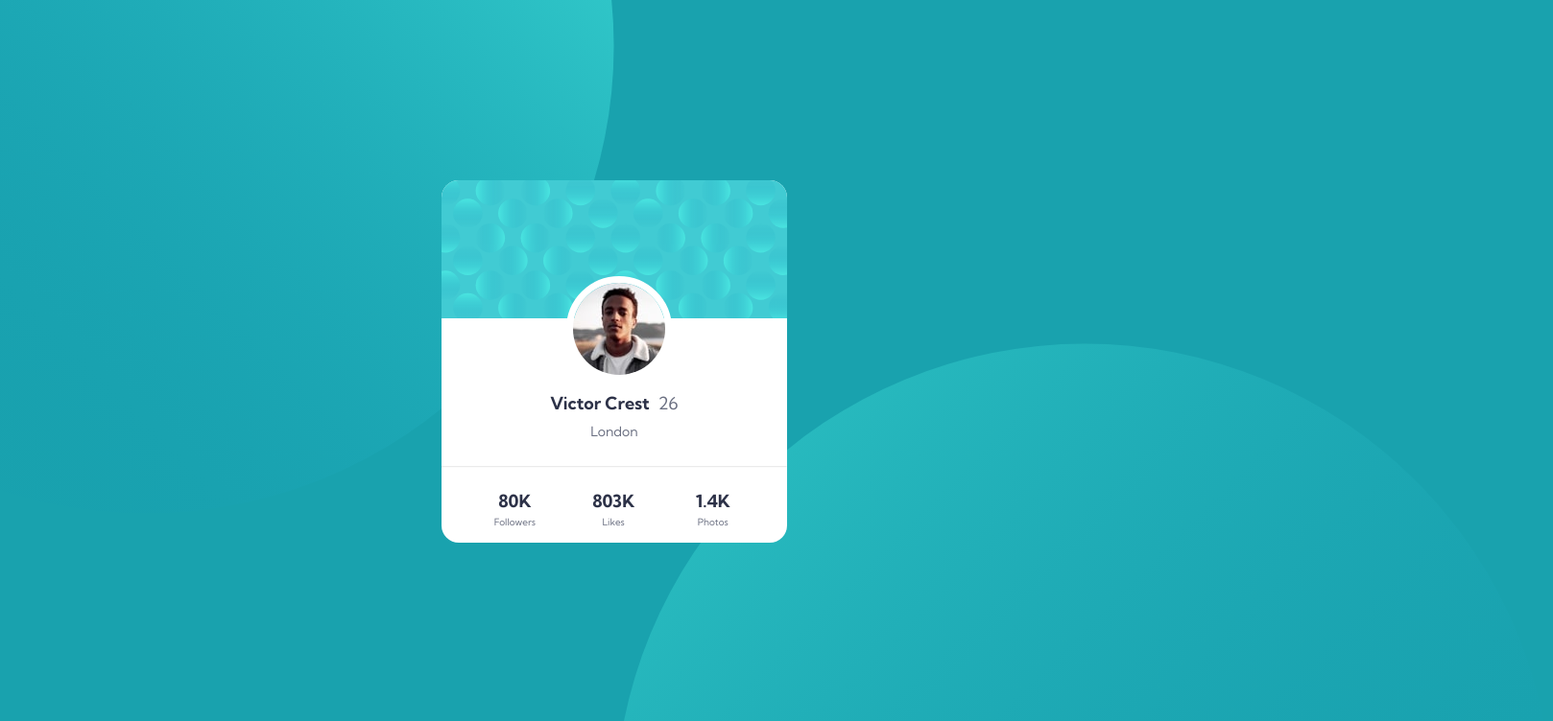
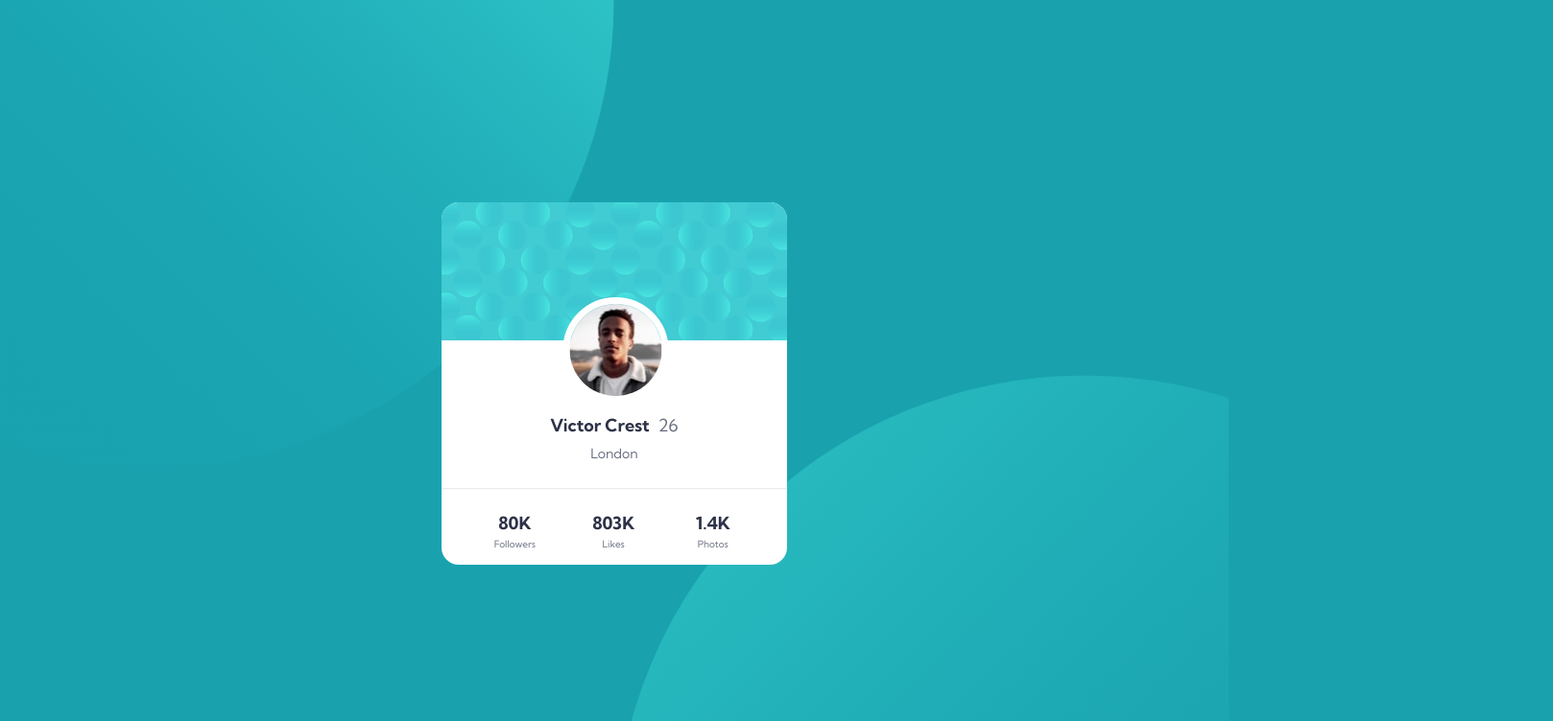
Before and after one commit to DietHero/profile-card-component-main, a plain HTML site: page index.html in a window 1280 px wide. Shown: the top 752 px of the page at 96% size, 1618 px wide, since content can reach past the window. Drawn offline with Linux system fonts and the light colour scheme.

Commit message:
changes in the view

```diff
--- a/css/style.css
+++ b/css/style.css
@@ -1,37 +1,51 @@
 html, body {
+    overflow: hidden;
+    margin: 0;
+    padding: 0;
     font-size: 18px;
+    font-family: 'Kumbh Sans', sans-serif;
     background-color: hsl(185, 75%, 39%);
-    font-family: 'Kumbh Sans', sans-serif;
 }
 
 .container {
     display: flex;
     justify-content: center;
-    position: relative;
+    align-content: center;
+    align-items: center;
+    margin: 0;
+    padding: 0;
+    overflow: hidden;
 }
+
 .bg-pattern-top {
-    top: -450px;
+    top: 0;
+    transform: translate(0, -50%);
     position: relative;
     z-index: 1;
+}
 
-}
 .bg-pattern-bottom {
     position: relative;
-    bottom: -350px;
+    bottom: 0;
+    transform: translate(0, +40%)
 }
 
 .box {
     height: 21rem;
     width: 20rem;
     background-color: white;
-    margin-top: 10rem;
     border-radius: 1rem;
     position: absolute;
     z-index: 2;
+    top: 50%;
+    left: 50%;
+    margin-right: -50%;
+    transform: translate(-50%, -50%)
 }
 
 .image-container {
     position: relative;
+    align-items: center;
 }
 
 .background {
@@ -47,16 +61,19 @@ html, body {
     border-width: 0.4rem;
     position: absolute;
     z-index: 5;
-    left: 130px;
-    top: 100px;
+    left: 0;
+    top: 0;
+    transform: translate(+115%, +90%)
 }
 
 .info-container {
     margin-top: 2.5rem;
 }
+
 .main__info-container {
     text-align: center;
 }
+
 .main__info {
     display: flex;
     justify-content: center;
@@ -69,18 +86,20 @@ html, body {
     padding-top: 0.5rem;
     margin-bottom: 0.5rem;
 }
+
 .main__info-age {
     color: hsl(227, 10%, 46%);
     padding-top: 0.5rem;
     margin-bottom: 0.5rem;
 }
+
 .main__info-city {
     color: hsl(227, 10%, 46%);
     margin-top: 0;
     font-size: 14px;
     margin-bottom: 1.5rem;
+}
 
-}
 .data-container {
     display: flex;
     justify-content: space-evenly;
@@ -99,7 +118,7 @@ html, body {
 }
 
 .line {
-    background-color:hsl(227, 10%, 46%);
+    background-color: hsl(227, 10%, 46%);
     opacity: 0.2;
     margin-bottom: 1rem;
 }
```
Also changed, not shown: design/desktop-design.jpg (deleted), design/desktop-preview.jpg (deleted), design/mobile-design.jpg (deleted), 2 other files.
